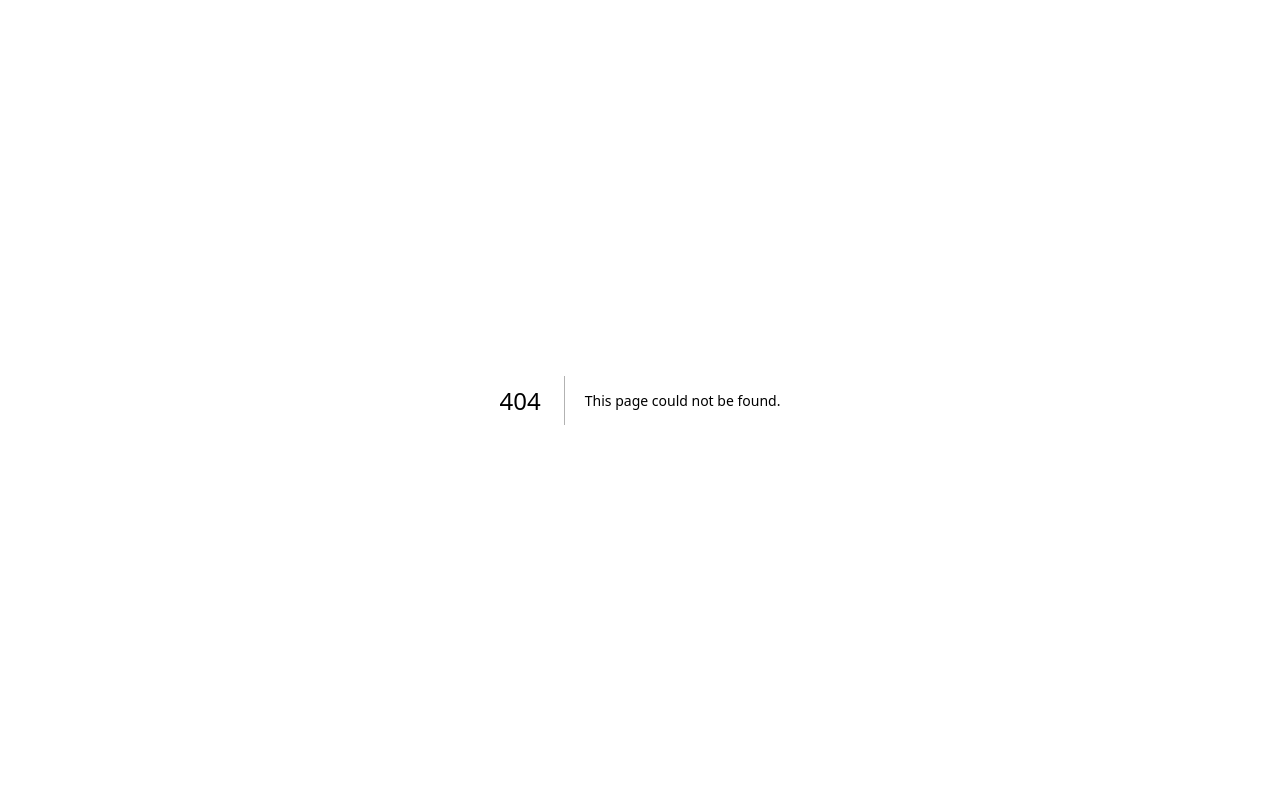
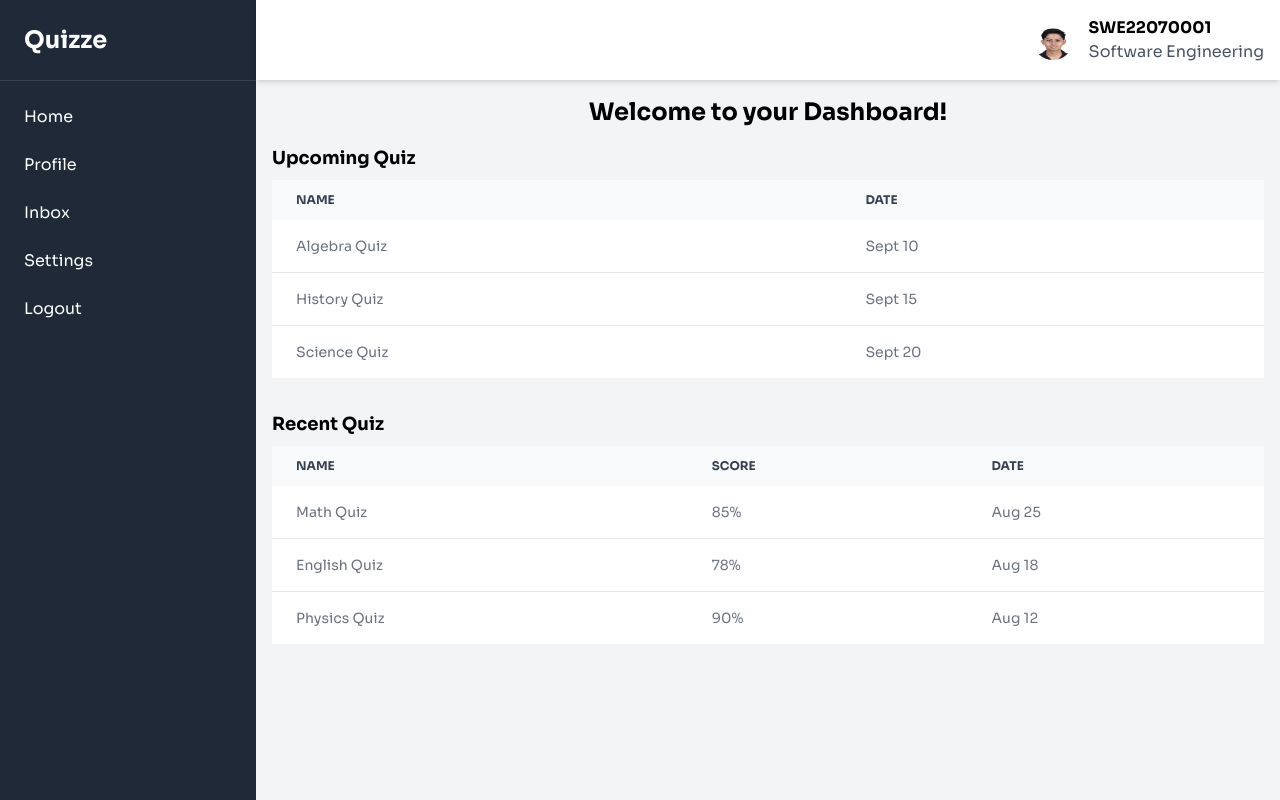
Before and after one commit to rencodesstuff/quizze2, a Next.js app: page /studentdash in a window 1280 px wide. Before the commit this address had no page. Built offline with nearby package versions, Linux system fonts and the light colour scheme.

Commit message:
Added Student Dashboard w/ simple table

```diff
--- a/package.json
+++ b/package.json
@@ -9,8 +9,9 @@
     "lint": "next lint"
   },
   "dependencies": {
+    "@tabler/icons-react": "^3.11.0",
     "clsx": "^2.1.1",
-    "framer-motion": "^11.3.2",
+    "framer-motion": "^11.3.4",
     "next": "14.2.5",
     "react": "^18",
     "react-dom": "^18",
--- a/src/pages/signin/index.tsx
+++ b/src/pages/signin/index.tsx
@@ -1,6 +1,6 @@
 import Link from 'next/link';
 import Head from 'next/head';
-import GradientCanvas from '@/gradient/GradientCanvas'
+import GradientCanvas from '@/gradient/GradientCanvas';
 
 const SignInPage = () => {
   return (
@@ -25,7 +25,7 @@ const SignInPage = () => {
             {/* Sign In Form Container */}
             <div className="flex-1 max-w-md">
               <h2 className="text-3xl font-bold text-center text-white mb-6">Sign In to Quizze</h2>
-              <form className="space-y-6">
+              <div className="space-y-6">
                 <div>
                   <label htmlFor="email" className="block text-sm font-medium text-white">
                     Email
@@ -52,13 +52,12 @@ const SignInPage = () => {
                     className="mt-1 w-full px-3 py-2 bg-gray-800 border border-gray-700 rounded-md shadow-sm focus:outline-none focus:border-blue-500 focus:ring-1 focus:ring-blue-500"
                   />
                 </div>
-                <button
-                  type="submit"
-                  className="w-full flex justify-center py-2 px-4 border border-transparent text-sm font-medium rounded-md text-white bg-indigo-600 hover:bg-indigo-700 focus:outline-none focus:ring-2 focus:ring-offset-2 focus:ring-indigo-500"
-                >
-                  Sign In
-                </button>
-              </form>
+                <Link legacyBehavior href="/studentdash">
+                  <a className="w-full flex justify-center py-2 px-4 border border-transparent text-sm font-medium rounded-md text-white bg-indigo-600 hover:bg-indigo-700 focus:outline-none focus:ring-2 focus:ring-offset-2 focus:ring-indigo-500">
+                    Sign In
+                  </a>
+                </Link>
+              </div>
               <div className="text-center mt-4">
                 <Link legacyBehavior href="/reset">
                   <a className="text-sm text-indigo-500 hover:text-indigo-400">
--- /dev/null
+++ b/src/pages/studentdash/index.tsx
@@ -0,0 +1,124 @@
+import Link from 'next/link';
+
+const StudentDashboard = () => {
+  return (
+    <div className="flex min-h-screen bg-gray-100">
+      {/* Sidebar */}
+      <div className="w-64 bg-gray-800 text-white flex flex-col">
+        <div className="p-6 text-2xl font-bold border-b border-gray-700">Quizze</div>
+        <nav className="flex-1 p-4">
+          <ul>
+            <li className="mb-2">
+              <Link href="/" legacyBehavior>
+                <a className="block p-2 rounded hover:bg-gray-700">Home</a>
+              </Link>
+            </li>
+            <li className="mb-2">
+              <Link href="/profile" legacyBehavior>
+                <a className="block p-2 rounded hover:bg-gray-700">Profile</a>
+              </Link>
+            </li>
+            <li className="mb-2">
+              <Link href="/inbox" legacyBehavior>
+                <a className="block p-2 rounded hover:bg-gray-700">Inbox</a>
+              </Link>
+            </li>
+            <li className="mb-2">
+              <Link href="/settings" legacyBehavior>
+                <a className="block p-2 rounded hover:bg-gray-700">Settings</a>
+              </Link>
+            </li>
+            <li className="mt-auto mb-2">
+              <Link href="/" legacyBehavior>
+                <a className="block p-2 rounded hover:bg-gray-700">Logout</a>
+              </Link>
+            </li>
+          </ul>
+        </nav>
+      </div>
+
+      {/* Main content */}
+      <div className="flex-1 flex flex-col">
+        {/* Navbar */}
+        <div className="flex items-center justify-end bg-white p-4 shadow-md">
+          <div className="flex items-center">
+            <img
+              src="/ZabirHD.png"
+              alt="User profile"
+              className="w-10 h-10 rounded-full mr-4"
+            />
+            <div>
+              <div className="font-bold">SWE22070001</div>
+              <div className="text-gray-600">Software Engineering</div>
+            </div>
+          </div>
+        </div>
+
+        {/* Content area */}
+        <div className="flex-1 p-4 overflow-y-auto">
+          <h1 className="text-2xl font-bold text-center mb-4">Welcome to your Dashboard!</h1>
+
+          {/* Upcoming Quizzes Table */}
+          <div className="mb-8">
+            <h2 className="text-lg font-bold mb-2">Upcoming Quiz</h2>
+            <table className="w-full text-sm text-left text-gray-500 dark:text-gray-400">
+              <thead className="text-xs text-gray-700 uppercase bg-gray-50 dark:bg-gray-700 dark:text-gray-400">
+                <tr>
+                  <th scope="col" className="px-6 py-3">Name</th>
+                  <th scope="col" className="px-6 py-3">Date</th>
+                </tr>
+              </thead>
+              <tbody>
+                <tr className="bg-white border-b dark:bg-gray-800 dark:border-gray-700">
+                  <td className="px-6 py-4">Algebra Quiz</td>
+                  <td className="px-6 py-4">Sept 10</td>
+                </tr>
+                <tr className="bg-white border-b dark:bg-gray-800 dark:border-gray-700">
+                  <td className="px-6 py-4">History Quiz</td>
+                  <td className="px-6 py-4">Sept 15</td>
+                </tr>
+                <tr className="bg-white dark:bg-gray-800">
+                  <td className="px-6 py-4">Science Quiz</td>
+                  <td className="px-6 py-4">Sept 20</td>
+                </tr>
+              </tbody>
+            </table>
+          </div>
+
+          {/* Recent Quizzes Table */}
+          <div className="mb-8">
+            <h2 className="text-lg font-bold mb-2">Recent Quiz</h2>
+            <table className="w-full text-sm text-left text-gray-500 dark:text-gray-400">
+              <thead className="text-xs text-gray-700 uppercase bg-gray-50 dark:bg-gray-700 dark:text-gray-400">
+                <tr>
+                  <th scope="col" className="px-6 py-3">Name</th>
+                  <th scope="col" className="px-6 py-3">Score</th>
+                  <th scope="col" className="px-6 py-3">Date</th>
+                </tr>
+              </thead>
+              <tbody>
+                <tr className="bg-white border-b dark:bg-gray-800 dark:border-gray-700">
+                  <td className="px-6 py-4">Math Quiz</td>
+                  <td className="px-6 py-4">85%</td>
+                  <td className="px-6 py-4">Aug 25</td>
+                </tr>
+                <tr className="bg-white border-b dark:bg-gray-800 dark:border-gray-700">
+                  <td className="px-6 py-4">English Quiz</td>
+                  <td className="px-6 py-4">78%</td>
+                  <td className="px-6 py-4">Aug 18</td>
+                </tr>
+                <tr className="bg-white dark:bg-gray-800">
+                  <td className="px-6 py-4">Physics Quiz</td>
+                  <td className="px-6 py-4">90%</td>
+                  <td className="px-6 py-4">Aug 12</td>
+                </tr>
+              </tbody>
+            </table>
+          </div>
+        </div>
+      </div>
+    </div>
+  );
+};
+
+export default StudentDashboard;
```
Also changed, not shown: 1 other file (tests, documents, lock files or other folders).
